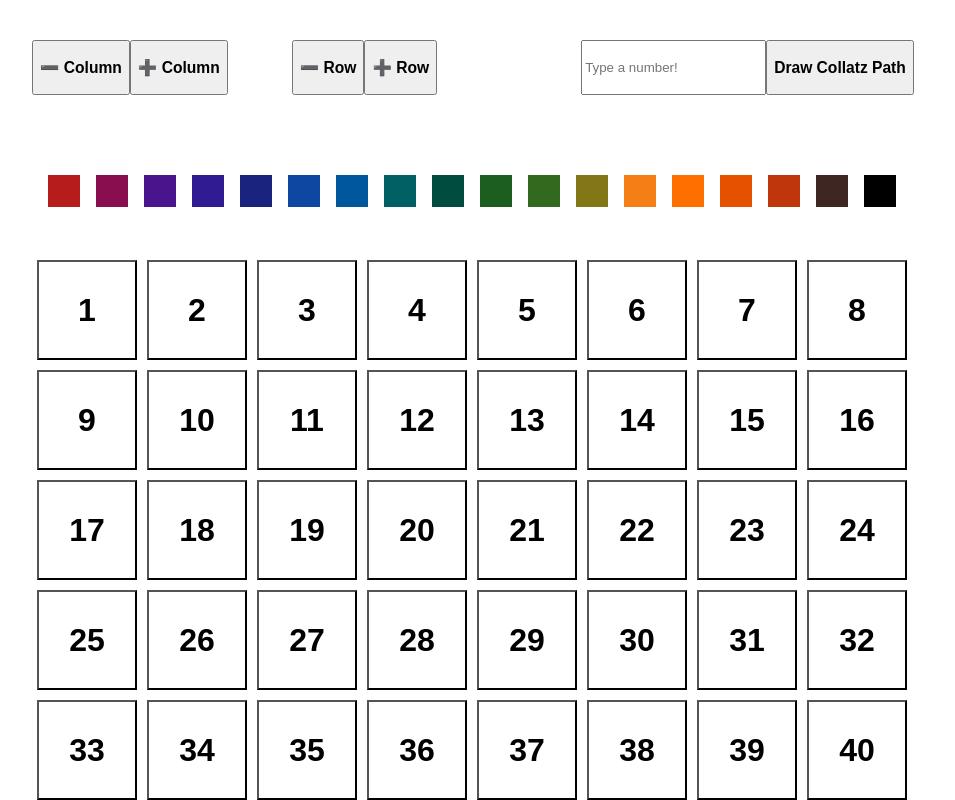
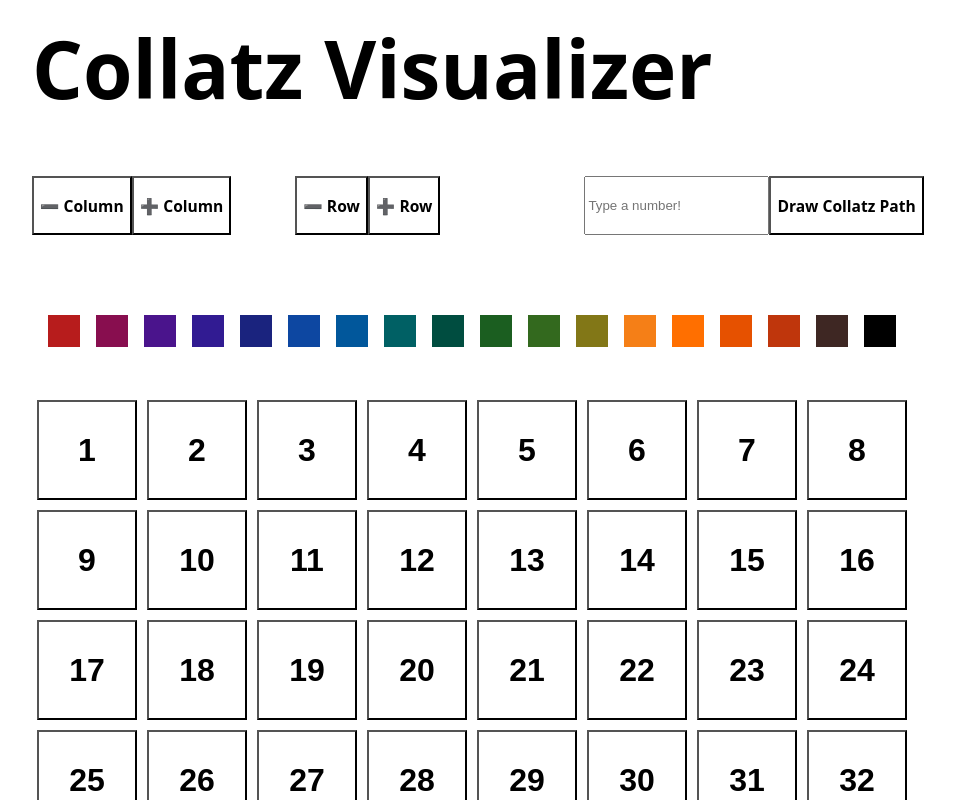
Before and after one commit to widroz/Collatz-Visualizer, a React (Create React App) app: page / in a window 1280 px wide. Shown: the top 800 px of the page, without its empty margins (8-963 px from the left). Built offline with nearby package versions, Linux system fonts and the light colour scheme.

Commit message:
Final Design

```diff
--- a/public/index.html
+++ b/public/index.html
@@ -13,7 +13,7 @@
 
     <link rel="manifest" href="%PUBLIC_URL%/manifest.json" />
 
-    <title>React App</title>
+    <title>Collatz Visualizer</title>
   </head>
   <body>
     <noscript>You need to enable JavaScript to run this app.</noscript>
--- a/src/App.js
+++ b/src/App.js
@@ -1,10 +1,11 @@
-import BootstrapStyles from './components/BootstrapStyles';
+
 import Naturals from './components/numbers/Naturals';
 
 function App() {
   return (
     <div>
       <Naturals ></Naturals>
+      <footer>By Widroz</footer>
     </div>
   );
 }
--- a/src/components/BootstrapStyles.jsx
+++ /dev/null
@@ -1,9 +0,0 @@
-import React from 'react'
-
-export default function BootstrapStyles() {
-
-
-  return (
-    <link rel="stylesheet" href="https://stackpath.bootstrapcdn.com/bootstrap/4.3.1/css/bootstrap.min.css" integrity="sha384-ggOyR0iXCbMQv3Xipma34MD+dH/1fQ784/j6cY/iJTQUOhcWr7x9JvoRxT2MZw1T" crossOrigin="anonymous"></link>
-  )
-}
--- a/src/components/Title.jsx
+++ b/src/components/Title.jsx
@@ -1,7 +1,9 @@
 import React from 'react'
+import "../styles.css"
+
 
 export default function Title() {
   return (
-    <h1>Widroz Collatz Visualizer</h1>
+    <article><h1 style={{marginLeft:'2rem',  }}>Collatz Visualizer</h1></article>
   )
 }
--- a/src/components/controls/Controls.jsx
+++ b/src/components/controls/Controls.jsx
@@ -1,4 +1,5 @@
 import React from 'react'
+import Title from '../Title'
 
 import NumberForm from './NumberForm'
 import Palette from './Palette'
@@ -7,7 +8,7 @@ import RowColumnsButtons from './RowColumnsButtons'
 export default function Controls({ currentColor, setCurrentColor, numberOfRows, setNumberOfRows, rowSize, setRowSize, firstNumberCollatz, setFirstNumberCollatz, drawCollatzPath, getCollatzPath, getGreatestFromList }) {
     return (
         <div style={{ display: 'flex', flexDirection: 'column'}}>
-
+            <Title></Title>
             <div style={{ display: 'flex', flexDirection: 'row', justifyContent:'flex-start', alignItems:'center', margin:'2rem' }}>
             <RowColumnsButtons numberOfRows={numberOfRows} setNumberOfRows={setNumberOfRows} rowSize={rowSize} setRowSize={setRowSize} ></RowColumnsButtons>
             <NumberForm getGreatestFromList={getGreatestFromList} getCollatzPath={getCollatzPath} setFirstNumberCollatz={setFirstNumberCollatz} firstNumberCollatz={firstNumberCollatz} drawCollatzPath={drawCollatzPath} ></NumberForm>
--- a/src/components/controls/NumberForm.jsx
+++ b/src/components/controls/NumberForm.jsx
@@ -5,7 +5,7 @@ export default function NumberForm({ setFirstNumberCollatz, firstNumberCollatz,
   return (
     <div style={{display:'flex', flexDirection:'row', maxWidth:'90rem', marginLeft:'9rem'}}>
       <input value={firstNumberCollatz} placeholder="Type a number!"  onChange={(e) => setFirstNumberCollatz(e.target.value)} />
-      <button onClick={drawCollatzPath}><h3>Draw Collatz Path</h3></button>
+      <button className="draw-path-button" onClick={drawCollatzPath}><h3>Draw Collatz Path</h3></button>
     </div>
   )
 }
--- a/src/components/controls/RowColumnsButtons.jsx
+++ b/src/components/controls/RowColumnsButtons.jsx
@@ -31,13 +31,13 @@ export default function RowColumnsButtons({ rowSize, setRowSize, numberOfRows, s
             <div style={{display:'flex', flexDirection:'row'}}>
 
                 <div style={{display:'flex', flexDirection:'row', marginRight:'4rem'}}>
-                <button onClick={decrementRowSize}><h3>{MINUS_EMOJI} Column</h3></button>
-                <button onClick={incrementRowSize}><h3>{PLUS_EMOJI} Column</h3></button>
+                <button className="decrement-increment-button" onClick={decrementRowSize}><h3>{MINUS_EMOJI} Column</h3></button>
+                <button className="decrement-increment-button" onClick={incrementRowSize}><h3>{PLUS_EMOJI} Column</h3></button>
                 </div>
 
                 <div style={{display:'flex', flexDirection:'row'}}>
-                <button onClick={decrementNumberOfRows}><h3>{MINUS_EMOJI} Row</h3></button>
-                <button onClick={incrementNumberOfRows}><h3>{PLUS_EMOJI} Row</h3></button>
+                <button className="decrement-increment-button" onClick={decrementNumberOfRows}><h3>{MINUS_EMOJI} Row</h3></button>
+                <button className="decrement-increment-button" onClick={incrementNumberOfRows}><h3>{PLUS_EMOJI} Row</h3></button>
                 </div>
             </div>
 
--- /dev/null
+++ b/src/styles.css
@@ -0,0 +1,29 @@
+ h1 {
+    font-size: 10vmin;
+    line-height: 1.1;
+    font-family: system-ui;
+    margin-top: 1rem;
+    margin-bottom: 2rem;
+  }
+
+
+  p {
+    font-family: "Dank Mono", ui-monospace, monospace;
+  }
+
+  .decrement-increment-button{
+    background:
+      white;
+    font-family: system-ui;
+  }
+
+  .draw-path-button{
+    background:
+    rgb(255, 255, 255);
+  font-family: system-ui;
+  }
+
+  footer{
+    margin: 3rem;
+    margin-bottom: 0rem;
+  }
```
Also changed, not shown: 1 other file (tests, documents, lock files or other folders).
